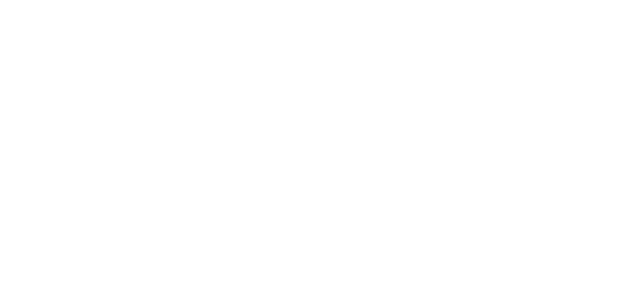
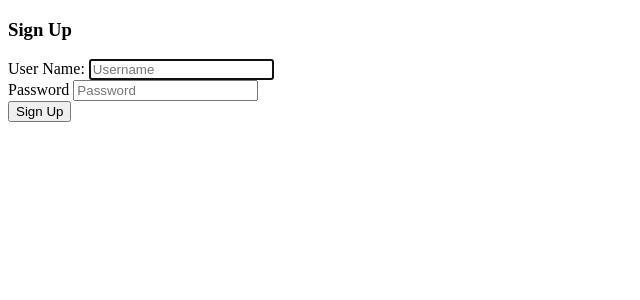
Before and after one commit to tomi3-11/Flask-Authentication-Web-App, a Flask app: page /register in a window 1280 px wide. Before the commit the part shown is empty. Shown: the top 300 px of the page, without its empty margins (0-640 px from the left). Run offline with Flask 3, Linux system fonts and the light colour scheme; parts of the project's set-up code (start-up, migrations or seed data) failed here and were passed over.

Commit message:
Initial Commit

```diff
--- a/templates/register.html
+++ b/templates/register.html
@@ -1 +1,33 @@
 {% extends 'base.html' %}
+
+{% block title %}Registration - Flask Weather app {% endblock %}
+
+{% block content %}
+
+<div class="register-page">
+    <h3 class="title">Sign Up</h3>
+    <div class="box">
+        {% with messages = get_flashed_messages() %}
+        {% if messages %}
+        <div class="notification">
+            {{ messages[0] }}
+        </div>
+        {% endif %}
+        {% endwith %}
+
+        <form action="/register" method="POST">
+            <div class="field">
+                <label for="username">User Name: </label>
+                <input type="text" name="username" class="input" placeholder="Username" autofocus=""><br>
+                <label for="password">Password</label>
+                <input type="password" name="password" class="input" placeholder="Password"> <br>
+            </div>
+
+            <div class="btn">
+                <button class="register-btn">Sign Up</button>
+            </div>
+        </form>
+    </div>
+</div>
+
+{% endblock %}
```
